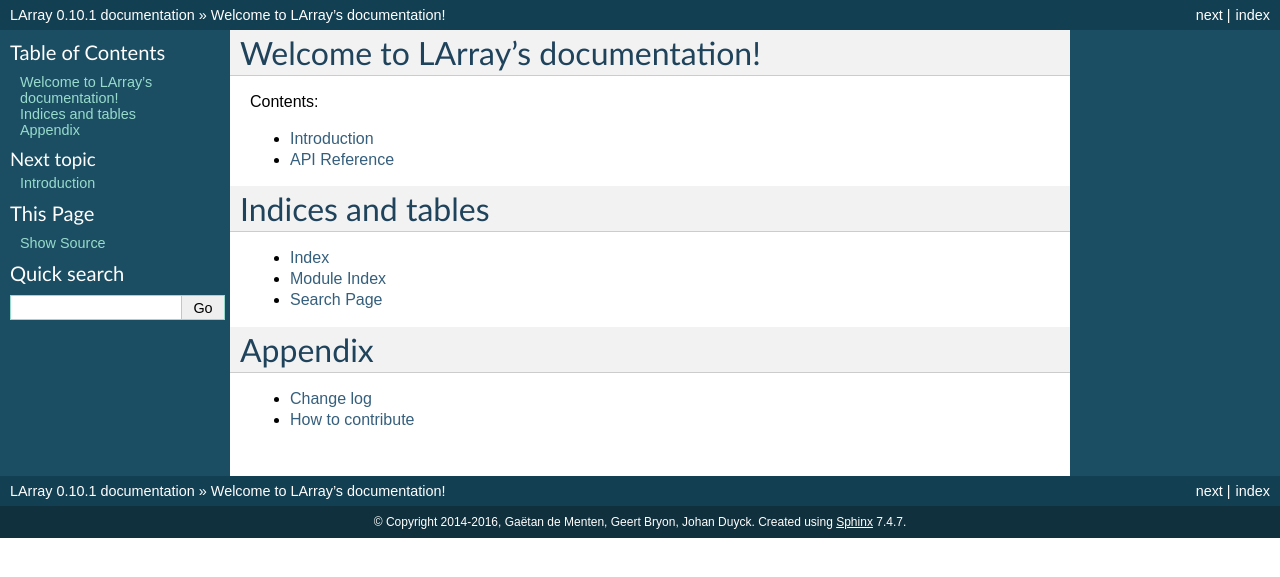
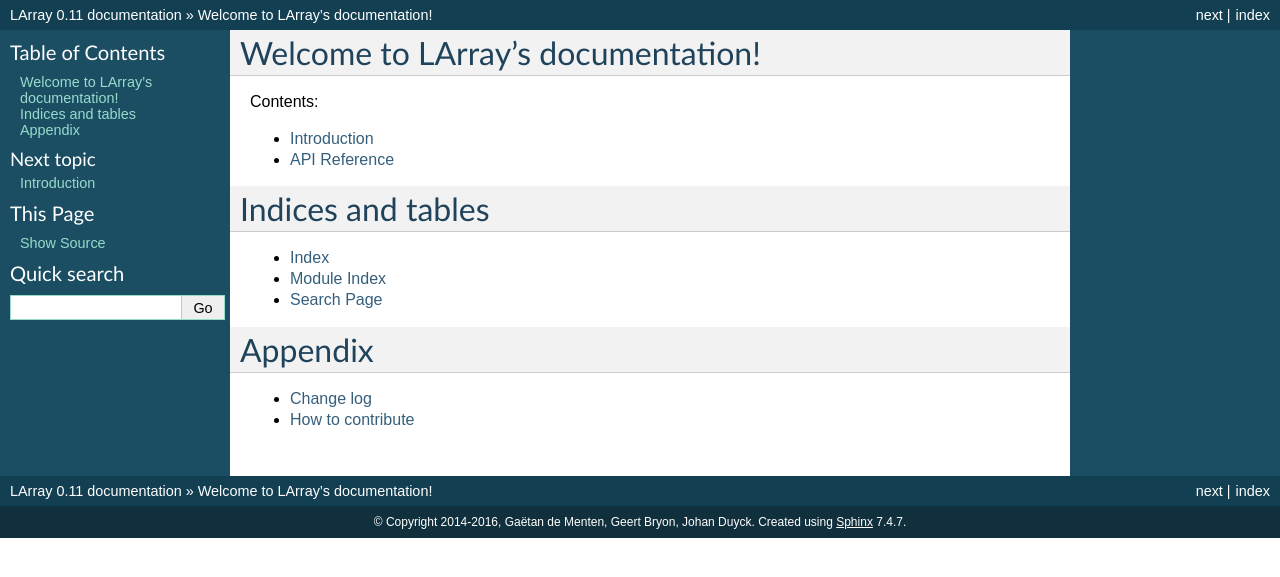
Before and after one commit to larray-project/larray, a Sphinx documentation site: the page built from doc/source/index.rst, in a window 1280 px wide. Shown: the top 577 px of the page. Built offline with Sphinx 7.4.7, drawn with Linux system fonts in a browser that asks for light colours.

Commit message:
change version strings (0.11)

```diff
--- a/doc/source/conf.py
+++ b/doc/source/conf.py
@@ -68,9 +68,9 @@
 # built documents.
 #
 # The short X.Y version.
-version = '0.10'
+version = '0.11'
 # The full version, including alpha/beta/rc tags.
-release = '0.10.1'
+release = '0.11'
 
 # The language for content autogenerated by Sphinx. Refer to documentation
 # for a list of supported languages.
--- a/setup.py
+++ b/setup.py
@@ -9,7 +9,7 @@
 
 
 DISTNAME = 'larray'
-VERSION = '0.10.1'
+VERSION = '0.11'
 AUTHOR = 'Gaetan de Menten, Geert Bryon'
 AUTHOR_EMAIL = 'gdementen@gmail.com'
 DESCRIPTION = "N-D labeled arrays in Python"
```
Also changed, not shown: 2 other files.
